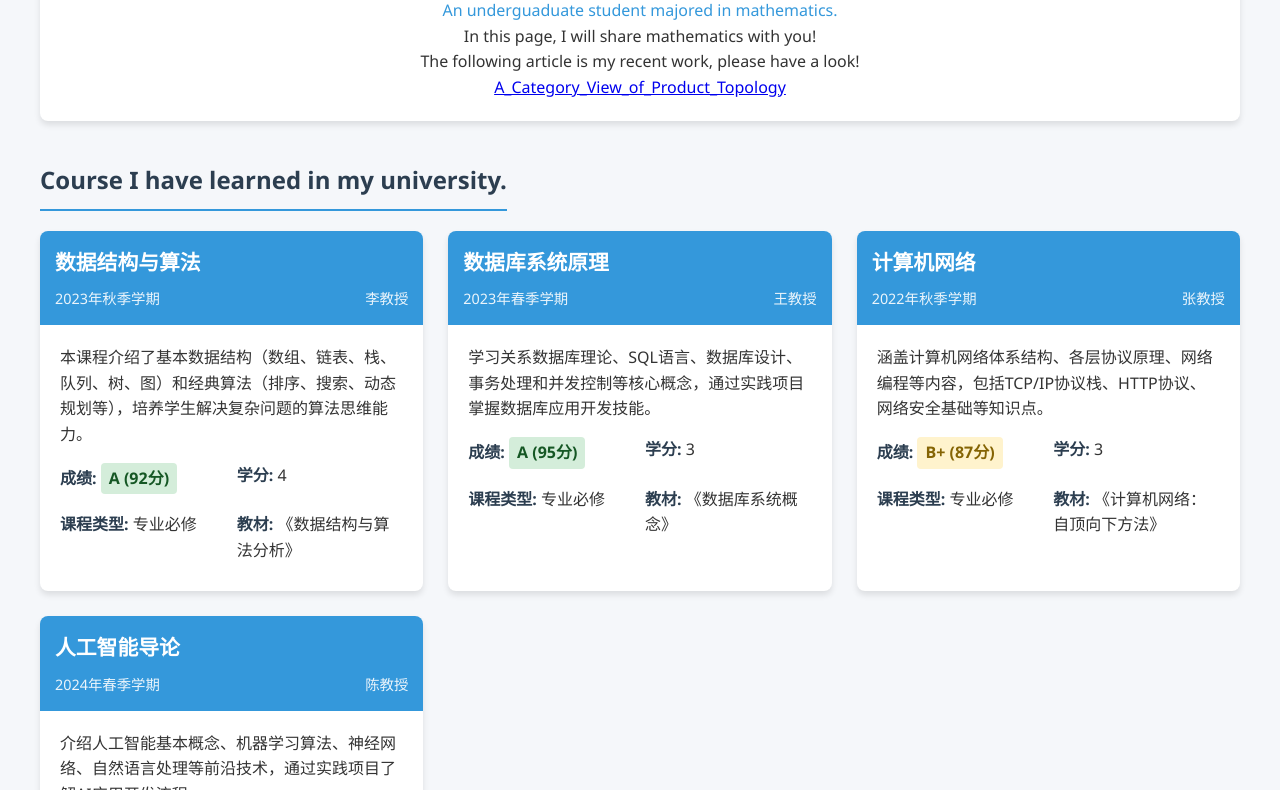
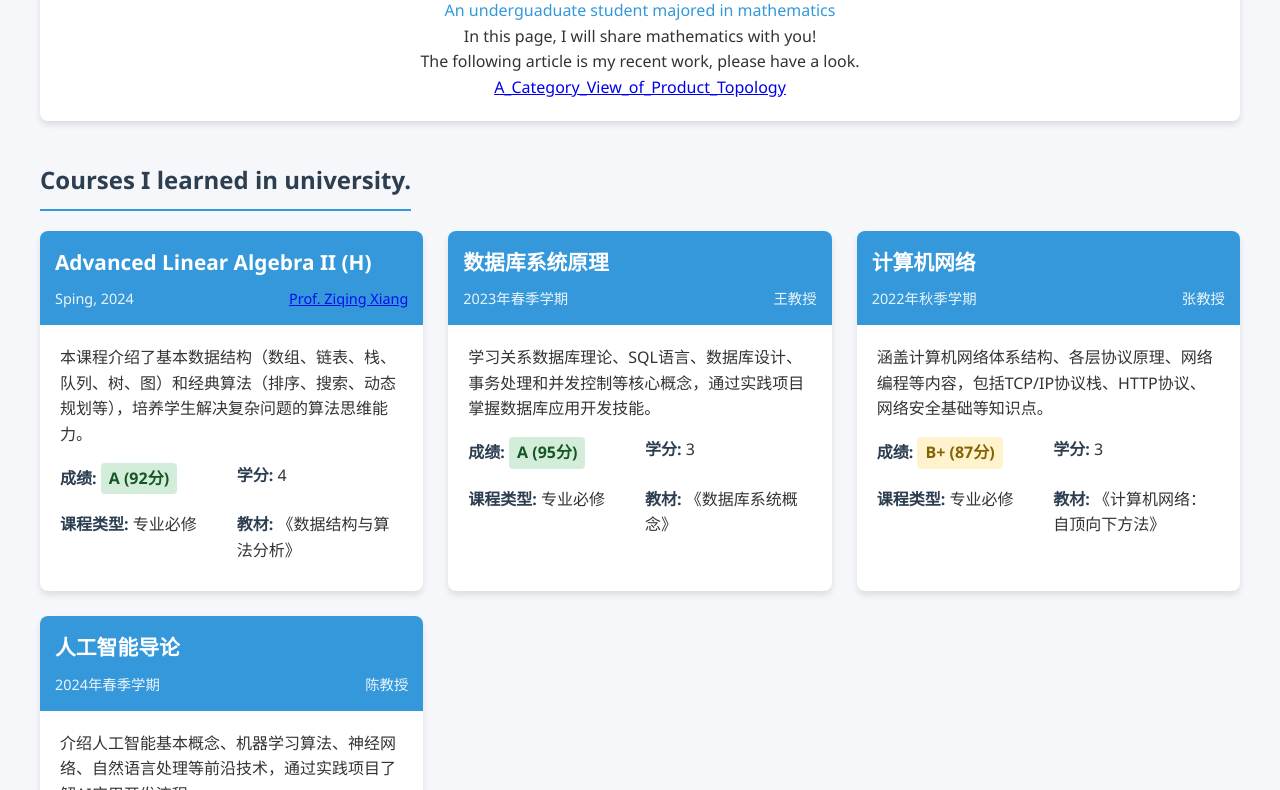
Before and after one commit to Peilomap/Peilomap.github.io, a plain HTML site: page index.html in a window 1280 px wide. Shown: the part 103-893 px from the top of the page. Drawn offline with Linux system fonts and the light colour scheme.

Commit message:
Update index.html

```diff
--- a/index.html
+++ b/index.html
@@ -162,23 +162,23 @@
 <body>
     <div class="container">
         <header>
-            <h1>Peilomap's GitHub Pages！</h1>
-            <p class="subtitle">An underguaduate student majored in mathematics.</p>
+            <h1>Peilomap's GitHub Pages</h1>
+            <p class="subtitle">An underguaduate student majored in mathematics</p>
             <p>In this page, I will share mathematics with you!</p>
-    <p>The following article is my recent work, please have a look!</p> <a href="A_Category_View_of_Product_Topology.pdf" download>A_Category_View_of_Product_Topology</a>
+            <p>The following article is my recent work, please have a look.</p>
+            <a href="A_Category_View_of_Product_Topology.pdf" download>A_Category_View_of_Product_Topology</a>
         </header>
 
         <section class="courses-section">
-            <h2 class="section-title">Course I have learned in my university.</h2>
+            <h2 class="section-title">Courses I learned in university.</h2>
 
             <div class="course-grid">
-                <!-- 课程卡片1 -->
                 <div class="course-card">
                     <div class="course-header">
-                        <h3 class="course-title">数据结构与算法</h3>
+                        <h3 class="course-title">Advanced Linear Algebra II (H)</h3>
                         <div class="course-meta">
-                            <span>2023年秋季学期</span>
-                            <span>李教授</span>
+                            <span>Sping, 2024</span>
+                            <span><a href="https://ziqing.org" target="_blank" rel="noopener noreferrer" aria-label="Visting Hompage of Prof. Ziqing Xiang"> Prof. Ziqing Xiang</a></span>
                         </div>
                     </div>
                     <div class="course-body">
```
